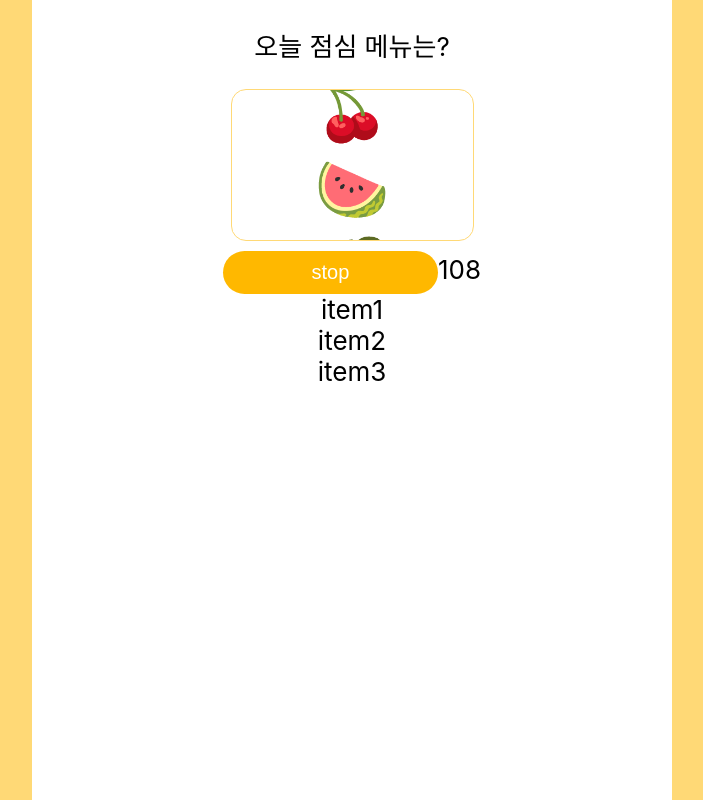
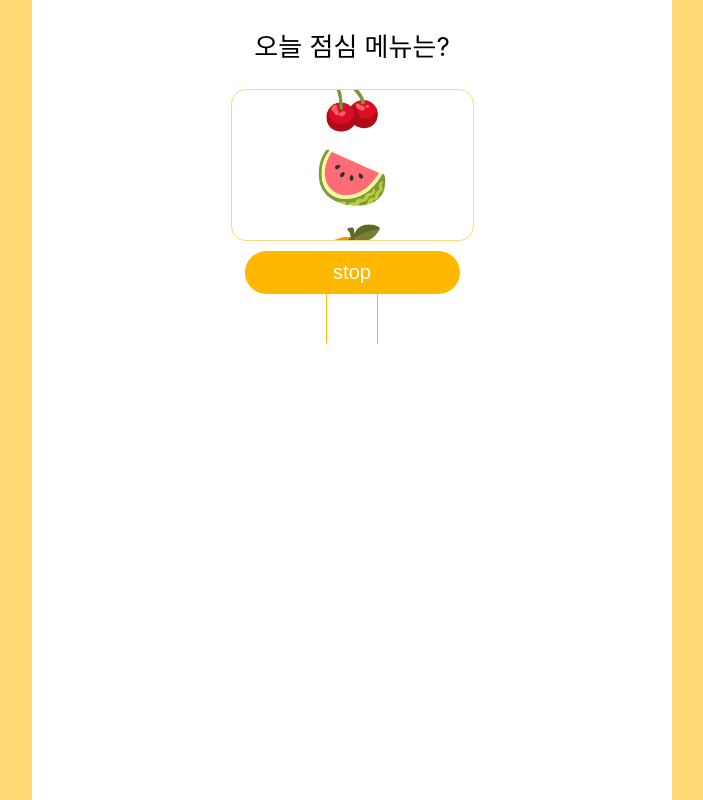
Before and after one commit to enjoy301/EatHing, a React (Create React App) app: page / in a window 1280 px wide. Shown: the whole page, without its empty margins (288-991 px from the left). Built offline with nearby package versions, Linux system fonts and the light colour scheme.

Commit message:
이전 당첨 로그 기능 추가

```diff
--- a/src/App.js
+++ b/src/App.js
@@ -1,19 +1,13 @@
 import "./App.css";
-import History from "./components/History";
 import MyTest from "./components/MyTest";
-import { useState } from "react";
 
 function App() {
-  const [result, setResult] = useState("");
-
   return (
     <div className="App">
       <header className="App-header">
         <div className="Main-Area">
           <p>오늘 점심 메뉴는?</p>
-          <MyTest setResult={setResult}></MyTest>
-          <History></History>
-          <div>{result}</div>
+          <MyTest></MyTest>
         </div>
       </header>
     </div>
--- a/src/components/History.js
+++ b/src/components/History.js
@@ -1,13 +1,21 @@
-import React from "react";
+import React, { useState, useEffect } from "react";
 
-const History = () => {
+const History = ({ result }) => {
+  const [arr, setArr] = useState(["a", "b", "c"]);
+
+  useEffect(() => {
+    let newArr = arr;
+    newArr[0] = result[0];
+    setArr(newArr);
+  }, [arr, result]);
+
   return (
     <div className="history">
-      <div className="item">item1</div>
+      <div className="item">{arr[0]}</div>
       <span className="line"></span>
-      <div className="item">item2</div>
+      <div className="item">{arr[1]}</div>
       <span className="line"></span>
-      <div className="item">item3</div>
+      <div className="item">{arr[2]}</div>
     </div>
   );
 };
--- a/src/components/MyTest.css
+++ b/src/components/MyTest.css
@@ -45,3 +45,19 @@
   color: white;
   border: 0;
 }
+
+.history {
+  display: flex;
+  flex-direction: row;
+  justify-content: center;
+}
+
+.line {
+  width: 1px;
+  background-color: #ffb800;
+}
+
+.item {
+  height: 50px;
+  width: 50px;
+}
--- a/src/components/MyTest.js
+++ b/src/components/MyTest.js
@@ -20,33 +20,38 @@ function useInterval(callback, delay) {
   }, [delay]); // delay가 바뀔 때마다 새로 실행된다.
 }
 
-const MyTest = (props) => {
+const MyTest = () => {
+  const [arr, setArr] = useState([
+    ["", ""],
+    ["", ""],
+    ["", ""],
+  ]);
   const [until, setUntil] = useState(-999);
   const [speed, setSpeed] = useState(6);
-  const [marginValue, setMarginValue] = useState("0");
-  const [marginTop, setMarginTop] = useState("0px");
+  const [marginValue, setMarginValue] = useState("80");
+  const [marginTop, setMarginTop] = useState("-80px");
   const [time, setTime] = useState(1500);
   const [rolling, setRolling] = useState(true);
   const [counting, setCounting] = useState(false);
   const slide = useRef();
   const foods = [
-    "🍒",
-    "🍉",
-    "🍊",
-    "🍓",
-    "🍇",
-    "🥝",
-    "🐶",
-    "🐱",
-    "🐭",
-    "🐹",
-    "🐰",
-    "🦊",
-    "🐻",
+    ["🍒", "체리"],
+    ["🍉", "수박"],
+    ["🍊", "오렌지"],
+    ["🍓", "딸기"],
+    ["🍇", "포도"],
+    ["🥝", "키위"],
+    ["🐶", "개"],
+    ["🐱", "냥"],
+    ["🐭", "쥐"],
+    ["🐹", "햄"],
+    ["🐰", "토끼"],
+    ["🦊", "팍스"],
+    ["🐻", "곰"],
   ];
   let delay = 10;
   let emojiSize = 80;
-  let totalSize = emojiSize * foods.length;
+  let totalSize = emojiSize * (foods.length + 1);
 
   useInterval(
     () => {
@@ -83,12 +88,15 @@ const MyTest = (props) => {
   );
 
   const getResult = () => {
-    props.setResult("a");
+    arr[2] = arr[1];
+    arr[1] = arr[0];
+    arr[0] = foods[((until - 45) / 80 - 1 + foods.length) % foods.length];
+    setArr(arr);
   };
 
   const changeMargin = () => {
     if (marginValue >= totalSize) {
-      setMarginValue(0);
+      setMarginValue(80);
     }
     let marginTop = "-" + marginValue.toString() + "px";
     setMarginTop(marginTop);
@@ -105,11 +113,13 @@ const MyTest = (props) => {
 
   const rendering = () => {
     const result = [];
-    result.push(<div key="f">{foods[foods.length - 1]}</div>);
+    result.push(<div key="f1">{foods[foods.length - 2][0]}</div>);
+    result.push(<div key="f2">{foods[foods.length - 1][0]}</div>);
     for (let j = 0; j < foods.length; j++) {
-      result.push(<div key={j.toString()}>{foods[j]}</div>);
+      result.push(<div key={j.toString()}>{foods[j][0]}</div>);
     }
-    result.push(<div key="l">{foods[0]}</div>);
+    result.push(<div key="l1">{foods[0][0]}</div>);
+    result.push(<div key="l2">{foods[1][0]}</div>);
     return result;
   };
 
@@ -123,7 +133,22 @@ const MyTest = (props) => {
       <button className="roll" onClick={onClick} disabled={counting}>
         {rolling ? "stop" : "roll"}
       </button>
-      {marginValue}
+      <div className="history">
+        <div className="item">
+          <div className="icon">{arr[0][0]}</div>
+          <div className="name">{arr[0][1]}</div>
+        </div>
+        <div className="line"></div>
+        <div className="item">
+          <div className="icon">{arr[1][0]}</div>
+          <div className="name">{arr[1][1]}</div>
+        </div>
+        <div className="line"></div>
+        <div className="item">
+          <div className="icon">{arr[2][0]}</div>
+          <div className="name">{arr[2][1]}</div>
+        </div>
+      </div>
     </div>
   );
 };
```
